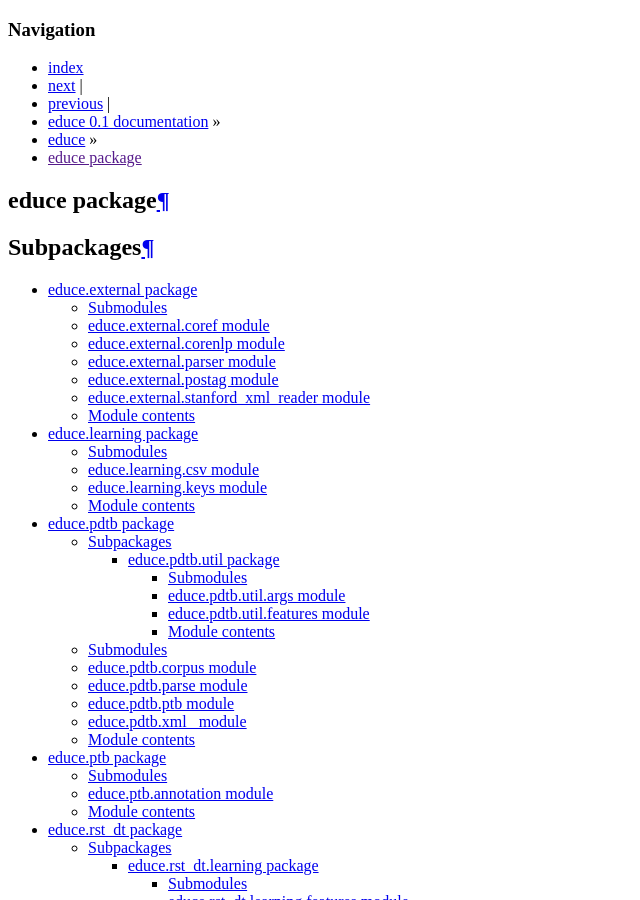
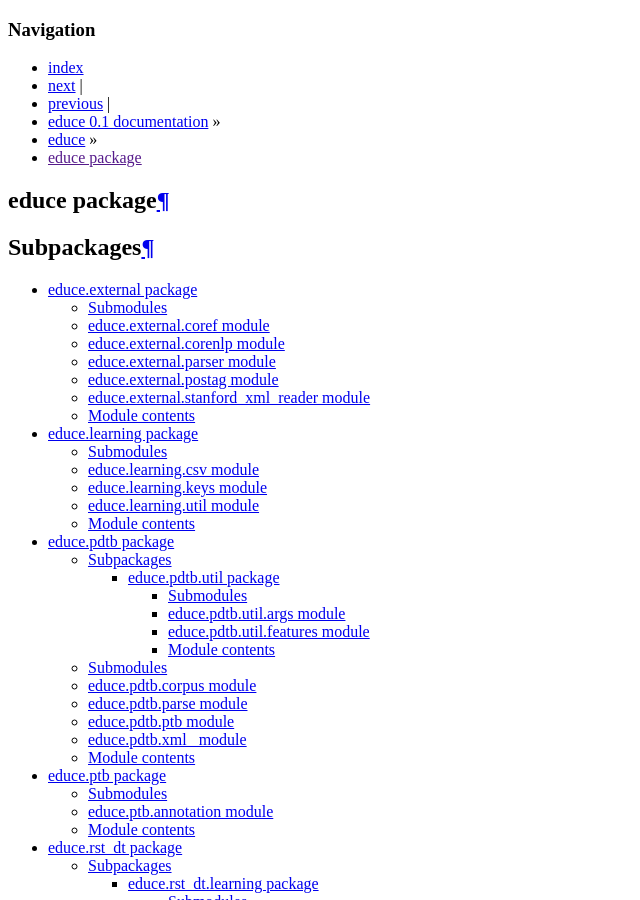
Before and after one commit to irit-melodi/educe, a Sphinx documentation site: the page built from docs/api-doc/educe.rst, in a window 1280 px wide and 900 px high. Shown: the whole window, without its empty margins (0-640 px from the left). Built offline with Sphinx 7.4.7, drawn with Linux system fonts in a browser that asks for light colours.

Commit message:
API autodocs for educe.learning.util

```diff
--- a/docs/api-doc/educe.learning.rst
+++ b/docs/api-doc/educe.learning.rst
@@ -20,6 +20,14 @@
     :undoc-members:
     :show-inheritance:
 
+educe.learning.util module
+--------------------------
+
+.. automodule:: educe.learning.util
+    :members:
+    :undoc-members:
+    :show-inheritance:
+
 
 Module contents
 ---------------
```
